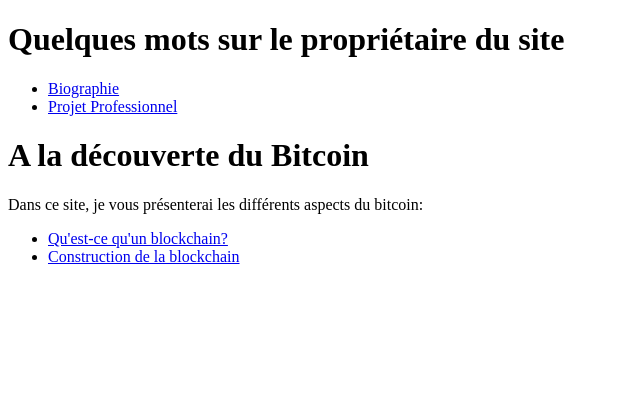
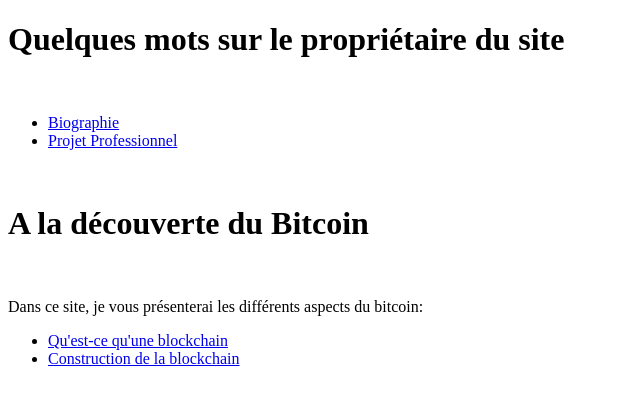
Before and after one commit to ngimard/gimardn.github.io, a plain HTML site: page index.html in a window 1280 px wide. Shown: the whole page, without its empty margins (0-640 px from the left). Drawn offline with Linux system fonts and the light colour scheme; files that its build step writes are made by us from their sources.

Commit message:
Update index.html

```diff
--- a/index.html
+++ b/index.html
@@ -1,19 +1,24 @@
 <!DOCTYPE html>
 <html>
 	<head>
-	<link rel = "stylesheet" href = "style.css" />
+	<link rel = "stylesheet" href = "CSS/style.css" />
         <meta charset="utf-8" />
 		<title> Welcome NetUsers</title>
 	</head>
 	<body>
 		<h1>Quelques mots sur le propriétaire du site</h1>
-		<ul> <li> <a href="page1.html"> Biographie </a></li>
-			<li><a href = "page2.html" >Projet Professionnel </a></li>
+		<br/>
+		<p><ul> <li> <a href="Biographie.html"> Biographie </a></li>
+		<li><a href = "ProjetPro.html" >Projet Professionnel </a></li>
 		</ul>
+		</p>
+		<br/>
 		<h1> A la découverte du Bitcoin </h1>
-		<p> Dans ce site, je vous présenterai les différents aspects du bitcoin:</p>
-		<ul> <li> <a href = "bitcoin/index.html" > Qu'est-ce qu'un blockchain? </a> </li>
-		<li> <a href = "page4.html"> Construction de la blockchain </a> </li>
+		<br/>
+		<p> Dans ce site, je vous présenterai les différents aspects du bitcoin:
+		<ul> <li> <a href = "Definition.html" > Qu'est-ce qu'une blockchain </a> </li>
+		<li> <a href = "bitcoin/index.html"> Construction de la blockchain </a> </li>
 		</ul>
+		</p>
 	</body>
 </html>
```
